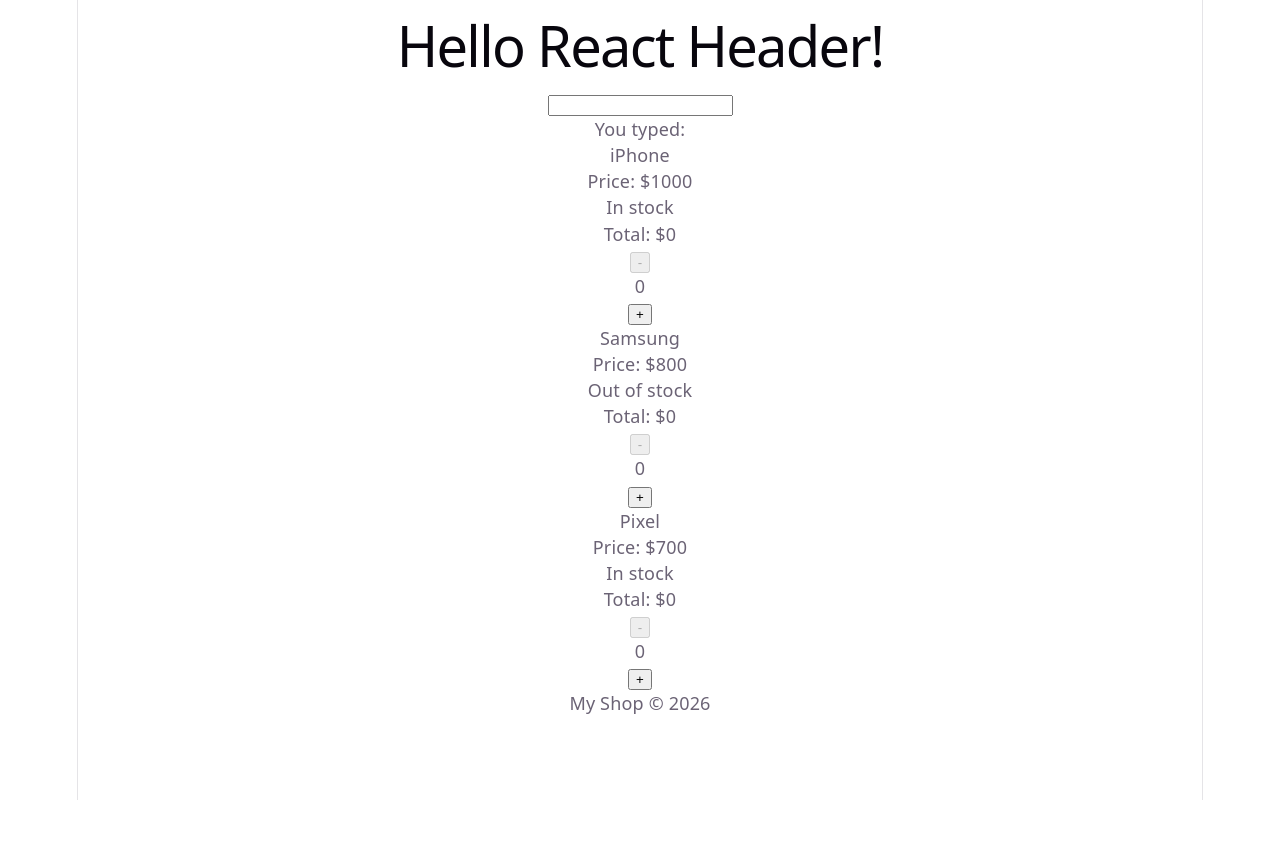
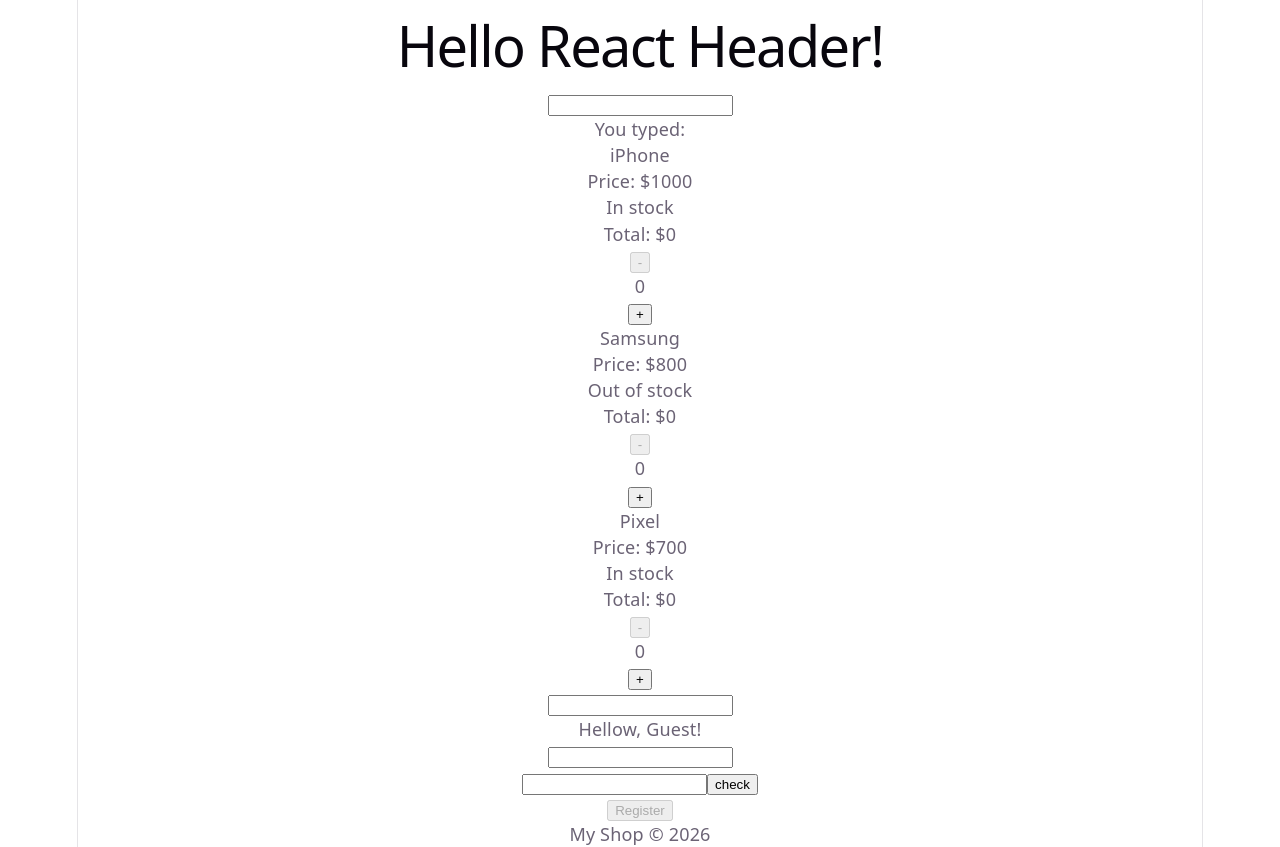
Before and after one commit to VladimerP/MyReactLearn, a React (Vite) app: page / in a window 1280 px wide. Before the commit the page ends 800 px from the top, so only its background shows below. Built offline with nearby package versions, Linux system fonts and the light colour scheme.

Commit message:
Registration

```diff
--- a/src/App.tsx
+++ b/src/App.tsx
@@ -1,6 +1,7 @@
 import Header from './components/Header';
 import Search from './components/Search';
 import Product from './components/Product';
+import Registration from './components/Registration';
 import Footer from './components/Footer';
 import './App.css'
 
@@ -26,6 +27,7 @@
                 price={700}
                 available={true}
             />
+            <Registration/>
             <Footer />
         </div>
     );
--- /dev/null
+++ b/src/components/Registration.tsx
@@ -0,0 +1,71 @@
+import { useState } from 'react';
+
+
+function Registration(User) {
+    const [name, setName] = useState('');
+    const [email, setEmail] = useState('');
+    const [passwordStatus, setPasswordStatus] = useState(false);
+    const [password, setPassword] = useState('');
+
+    //для ввода в поля
+    const handleChange = (
+        event: React.ChangeEvent<HTMLInputElement>
+    ) => {
+        setName(event.currentTarget.value);
+    };
+    const handleEmail = (
+        event: React.ChangeEvent<HTMLInputElement>
+    ) => {
+        setEmail(event.currentTarget.value);
+    };
+    const handlePassword = (
+        event: React.ChangeEvent<HTMLInputElement>
+    ) => {
+        setPassword(event.currentTarget.value);
+    };
+
+    //меняем статус поля пароля
+    const handleStatusPassword = () => {
+        setPasswordStatus(!passwordStatus);
+    };
+
+    const handleFormBase = (
+        event: React.FormEvent<HTMLFormElement>
+    ) => {
+        event.preventDefault();
+        alert("Registration successful!"+ name);
+    };
+
+    return (
+        <div>
+           <form onSubmit={handleFormBase}>
+                <input
+                    type="text"
+                    value={name}
+                    onChange={handleChange}
+                />
+                <p>Hellow, {name?name:'Guest'}!</p>
+                <input
+                    type="email"
+                    value={email}
+                    onChange={handleEmail}
+                />
+                <div>
+                    <input
+                        type={passwordStatus?"text":"password"}
+                        value={password}
+                        onChange={handlePassword}
+                    />
+                    <input
+                        type="button"
+                        value='check'
+                        onClick={handleStatusPassword}
+                    />
+                </div>
+                <button type='submit' disabled={(name&&email&&password) ? false:true}>Register</button>
+           </form>
+        </div>
+    );
+}
+
+export default Registration;
```
